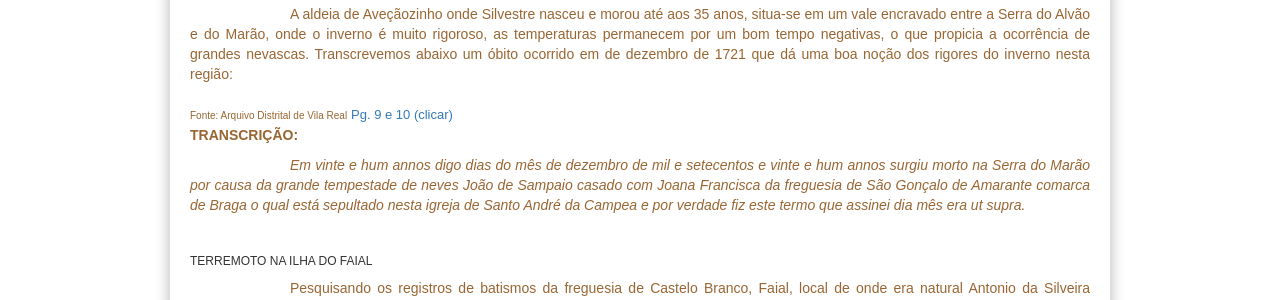
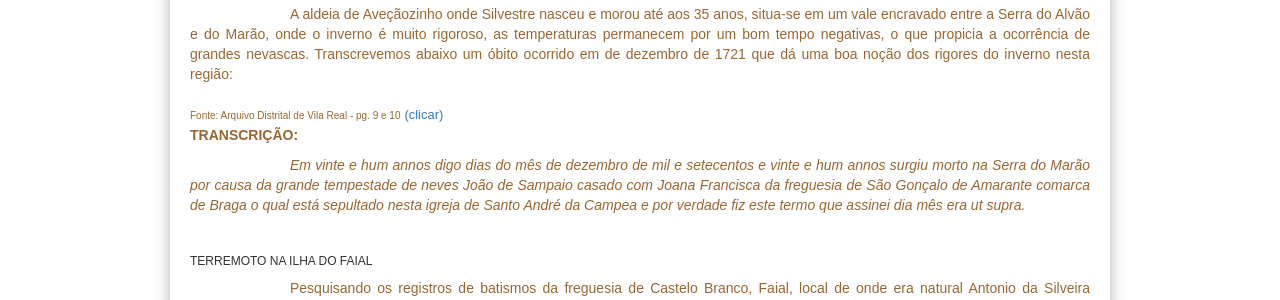
Before and after one commit to claudiovargas1955/claudiovargas1955.github.io, a Jekyll site: the page built from _pages/diversas.html, in a window 1280 px wide. Shown: the part 464-764 px from the top of the page. Built offline with Jekyll 4.4.1, drawn with Linux system fonts in a browser that asks for light colours; some web fonts are replaced.

Commit message:
Update diversas.html

```diff
--- a/_pages/diversas.html
+++ b/_pages/diversas.html
@@ -24,9 +24,9 @@ title:  "DIVERSAS CURIOSIDADES"
    entre a Serra do    Alvão e do Marão, onde o inverno é muito rigoroso, as temperaturas permanecem por um bom tempo negativas, o que
    propicia a ocorrência de grandes nevascas. Transcrevemos abaixo um óbito ocorrido em de dezembro de 1721 que dá uma boa noção dos
    rigores do inverno nesta região:<br/><br/>
-   <font size="1px";>Fonte: Arquivo Distrital de Vila Real</font>
+   <font size="1px";>Fonte: Arquivo Distrital de Vila Real - pg. 9 e 10</font>
    <a href="http://www.advrl.org.pt/documentacao/digi/iViewer2.php?w=PT-ADVRL-PRQ-PVRL06-003-025&imgfile=galleries/PRQ/PT-ADVRL-PRQ-
-   PVRL06-003-025/PRTC0808D_PT-ADVRL-PRQ-PVRL06-003-025_M_00009.jpg" target="_blank";><font size="2px";>Pg. 9 e 10 (clicar)</a></font><br/>
+   PVRL06-003-025/PRTC0808D_PT-ADVRL-PRQ-PVRL06-003-025_M_00009.jpg" target="_blank";><font size="2px";>(clicar)</a></font><br/>
 
    <b>TRANSCRIÇÃO:</b>
    <p style="text-indent:100px";/><i>Em vinte e hum annos digo dias do mês de dezembro de mil e setecentos e vinte e hum annos surgiu morto
```
